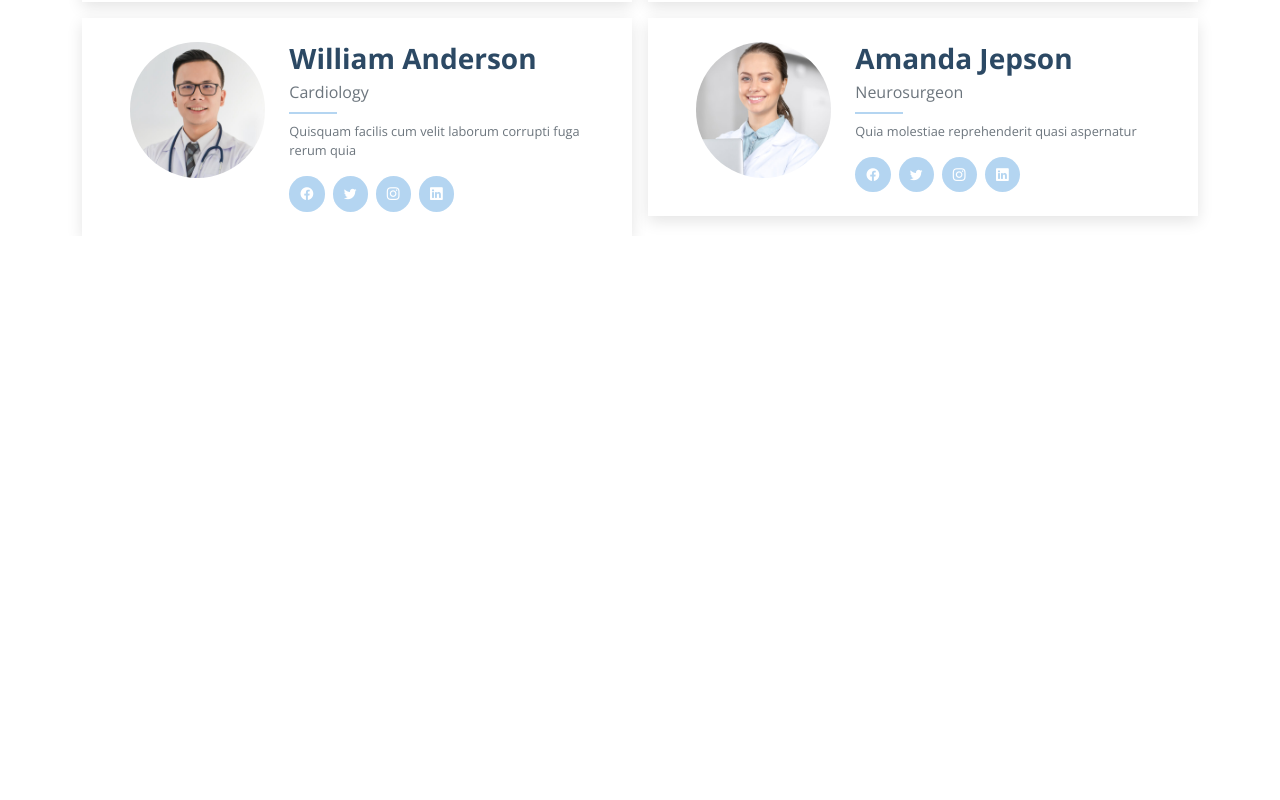
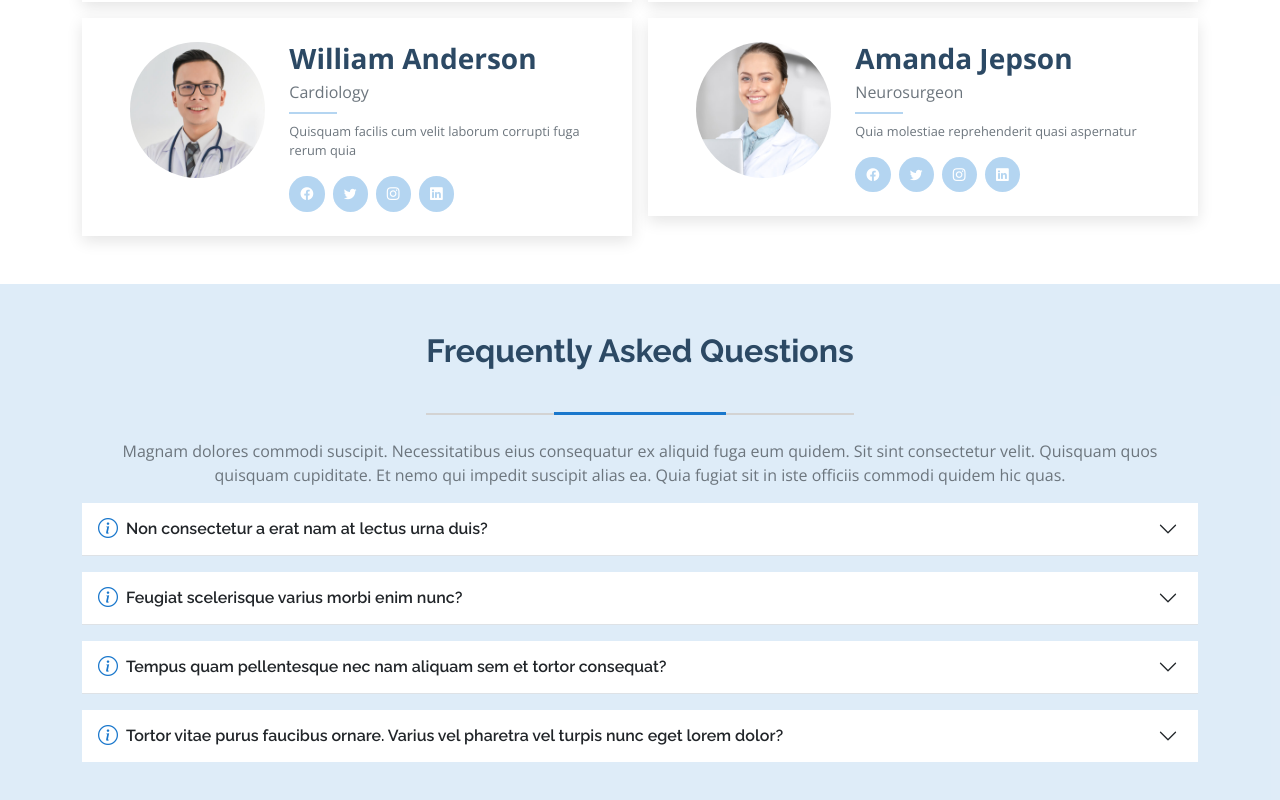
Before and after one commit to abdullahpichoo/react-practise-app-ili, a React (Create React App) app: page / in a window 1280 px wide. Shown: the part 4177-4977 px from the top of the page. Before the commit the page ends 4413 px from the top, so only its background shows below. Built offline with nearby package versions, Linux system fonts and the light colour scheme.

Commit message:
FAQ Done

```diff
--- a/src/App.tsx
+++ b/src/App.tsx
@@ -7,6 +7,7 @@ import Services from "./components/Services";
 import CreateAppointment from "./components/CreateAppointment";
 import Departments from "./components/Departments/Departments";
 import Doctors from "./components/Doctors/Doctors";
+import FAQ from "./components/FAQ/FAQ";
 // Bootstrap CSS
 import "bootstrap/dist/css/bootstrap.min.css";
 import "bootstrap/dist/js/bootstrap.bundle.min";
@@ -27,6 +28,7 @@ function App() {
         <CreateAppointment />
         <Departments />
         <Doctors />
+        <FAQ />
       </div>
     </main>
   );
--- /dev/null
+++ b/src/commons/faqList.ts
@@ -0,0 +1,29 @@
+interface Faq {
+  question: string;
+  answer: string;
+}
+
+export const faqList: Faq[] = [
+  {
+    question: "Non consectetur a erat nam at lectus urna duis?",
+    answer:
+      "Feugiat pretium nibh ipsum consequat. Tempus iaculis urna id volutpat lacus laoreet non curabitur gravida. Venenatis lectus magna fringilla urna porttitor rhoncus dolor purus non.",
+  },
+  {
+    question: "Feugiat scelerisque varius morbi enim nunc?",
+    answer:
+      "Dolor sit amet consectetur adipiscing elit pellentesque habitant morbi. Id interdum velit laoreet id donec ultrices. Fringilla phasellus faucibus scelerisque eleifend donec pretium. Est pellentesque elit ullamcorper dignissim. Mauris ultrices eros in cursus turpis massa tincidunt dui.",
+  },
+  {
+    question:
+      "Tempus quam pellentesque nec nam aliquam sem et tortor consequat?",
+    answer:
+      "Molestie a iaculis at erat pellentesque adipiscing commodo. Dignissim suspendisse in est ante in. Nunc vel risus commodo viverra maecenas accumsan. Sit amet nisl suscipit adipiscing bibendum est. Purus gravida quis blandit turpis cursus in.",
+  },
+  {
+    question:
+      "Tortor vitae purus faucibus ornare. Varius vel pharetra vel turpis nunc eget lorem dolor?",
+    answer:
+      "Laoreet sit amet cursus sit amet dictum sit amet justo. Mauris vitae ultricies leo integer malesuada nunc vel. Tincidunt eget nullam non nisi est sit amet. Turpis nunc eget lorem dolor sed. Ut venenatis tellus in metus vulputate eu scelerisque.",
+  },
+];
--- /dev/null
+++ b/src/components/FAQ/FAQ.tsx
@@ -0,0 +1,19 @@
+import React from "react";
+import SectionHeading from "../SectionHeading";
+import FAQAccordians from "./FAQAccordians";
+import { faqList } from "../../commons/faqList";
+const FAQ = () => {
+  return (
+    <section className="bg-blue-low-opacity py-5 w-100">
+      <div className="container">
+        <SectionHeading
+          title="Frequently Asked Questions"
+          desc="Magnam dolores commodi suscipit. Necessitatibus eius consequatur ex aliquid fuga eum quidem. Sit sint consectetur velit. Quisquam quos quisquam cupiditate. Et nemo qui impedit suscipit alias ea. Quia fugiat sit in iste officiis commodi quidem hic quas."
+        />
+        <FAQAccordians />
+      </div>
+    </section>
+  );
+};
+
+export default FAQ;
--- /dev/null
+++ b/src/components/FAQ/FAQAccordians.tsx
@@ -0,0 +1,34 @@
+import React from "react";
+import { faqList } from "../../commons/faqList";
+const FAQAccordian = () => {
+  return (
+    <div className="accordion accordion-flush" id="accordionFlushExample">
+      {faqList.map((faq, i) => (
+        <div className="accordion-item mb-3">
+          <h2 className="accordion-header d-flex  align-items-center">
+            <i className="bi bi-info-circle ms-3 fs-5 text-blue"></i>
+            <button
+              className="accordion-button ps-2 collapsed border-0 text-hover-blue fw-semibold"
+              type="button"
+              data-bs-toggle="collapse"
+              data-bs-target={`#flush-collapse${i}`}
+              aria-expanded="false"
+              aria-controls={`flush-collapse${i}`}
+            >
+              {faq.question}
+            </button>
+          </h2>
+          <div
+            id={`flush-collapse${i}`}
+            className="accordion-collapse collapse text-secondary"
+            data-bs-parent="#accordionFlushExample"
+          >
+            <div className="accordion-body">{faq.answer}</div>
+          </div>
+        </div>
+      ))}
+    </div>
+  );
+};
+
+export default FAQAccordian;
--- a/src/globals.css
+++ b/src/globals.css
@@ -287,3 +287,12 @@ h2 {
   transition: all 0.2s ease-in-out;
   cursor: pointer;
 }
+
+/*--------------------------------------------------------------
+# FAQ Section
+--------------------------------------------------------------*/
+.accordion-button:focus {
+  box-shadow: none !important;
+  background-color: var(--white-color) !important;
+  color: var(--blue-color);
+}
```
